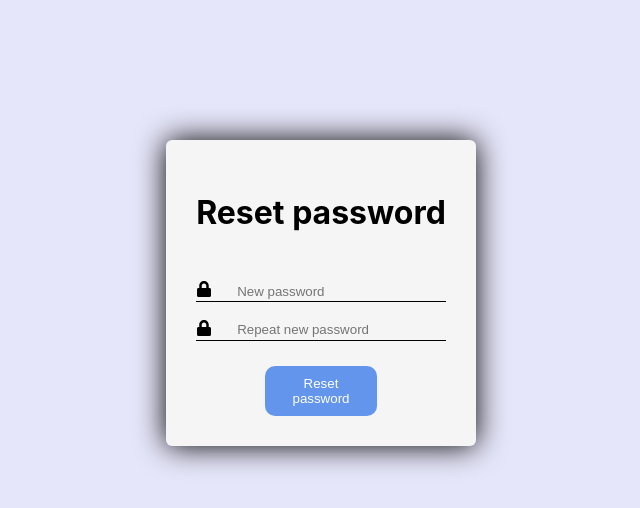
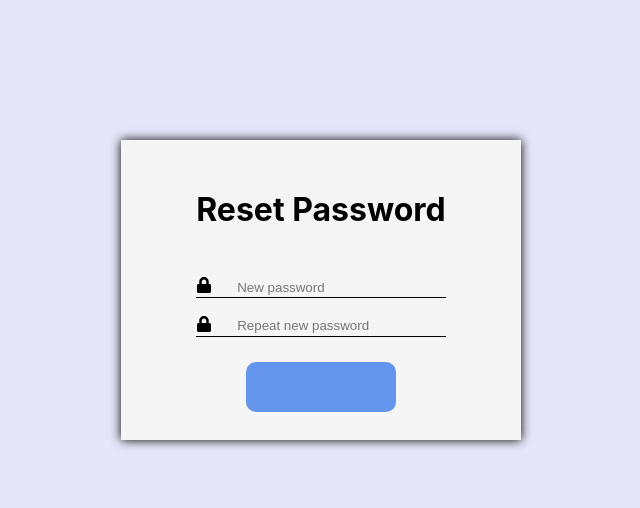
Before and after one commit to aleksarashova/DiplomnaRabota2025, a React (Create React App) app in the folder frontend/: page /reset-password in a window 1280 px wide. Shown: the top 508 px of the page, without its empty margins (319-959 px from the left). Built offline with nearby package versions, Linux system fonts and the light colour scheme.

Commit message:
feat: created the frontend for resetting the user's password

```diff
--- a/frontend/src/components/forms/reset-password/ResetPasswordForm.tsx
+++ b/frontend/src/components/forms/reset-password/ResetPasswordForm.tsx
@@ -1,30 +1,97 @@
-import React from "react";
+import React, {FormEvent, useState} from "react";
+import "./reset-password.css";
 import "../form.css";
-
 import { FaLock } from "react-icons/fa";
+import { useNavigate } from "react-router-dom";
+import { resetUserPassword } from "./requests";
+import { ResetPasswordFormData } from "./types";
 
 const ResetPasswordForm = () => {
+    const [password, setPassword] = useState("");
+    const [confirmPassword, setConfirmPassword] = useState("");
+    const [errorMessage, setErrorMessage] = useState("");
+    const [visibilityResetPasswordErrorPopup, setVisibilityResetPasswordErrorPopup] = useState(false);
+    const navigate = useNavigate();
+
+    const handleInvalidInput = (message: string) => {
+        setErrorMessage(message);
+        setVisibilityResetPasswordErrorPopup(true);
+    }
+
+    const handleSubmit = async (e: FormEvent<HTMLFormElement>) => {
+        e.preventDefault();
+
+        if (password !== confirmPassword) {
+            setErrorMessage("Passwords do not match.");
+            return;
+        }
+
+        const urlParams = new URLSearchParams(window.location.search);
+        const resetKey = urlParams.get("token");
+
+        if (!resetKey) {
+            setErrorMessage("Invalid or missing reset token.");
+            return;
+        }
+
+        const formData: ResetPasswordFormData = {
+            password: password,
+            reset_password_key: resetKey,
+        };
+
+        try {
+            await resetUserPassword(formData);
+            navigate("/login");
+        } catch (error) {
+            console.error("Error:", error);
+            if (error instanceof Error) {
+                handleInvalidInput(error.message);
+            } else {
+                handleInvalidInput("An unknown error occurred.");
+            }
+        }
+    }
+
     return (
         <div className="form-page">
             <div className="form-wrapper" id="formWrapperResetPassword">
                 <div className="form-content" id="formContentResetPassword">
-                    <form action="">
-                        <h1 className="form-title" id="formTitleResetPassword">Reset password</h1>
+                    <form onSubmit={handleSubmit}>
+                        <h1 className="form-title" id="formTitleResetPassword">Reset Password</h1>
+                        {errorMessage && <p className="error-message">{errorMessage}</p>}
                         <div className="form-input-box">
-                            <div className="form-icon"><FaLock/></div>
-                            <input type="text" placeholder="New password" className="form-input" required/>
+                            <div className="form-icon"><FaLock /></div>
+                            <input
+                                type="password"
+                                placeholder="New password"
+                                className="form-input"
+                                required
+                                value={password}
+                                onChange={(e) => setPassword(e.target.value)}
+                            />
                         </div>
                         <div className="form-input-box">
-                            <div className="form-icon"><FaLock/></div>
-                            <input type="text" placeholder="Repeat new password" className="form-input" required/>
+                            <div className="form-icon"><FaLock /></div>
+                            <input
+                                type="password"
+                                placeholder="Repeat new password"
+                                className="form-input"
+                                required
+                                value={confirmPassword}
+                                onChange={(e) => setConfirmPassword(e.target.value)}
+                            />
                         </div>
-                        <button type="submit" className="form-button" id="formButtonResetPassword">Reset password
+                        <button
+                            type="submit"
+                            className="form-button"
+                            id="formButtonResetPassword"
+                        >
                         </button>
                     </form>
                 </div>
             </div>
         </div>
     );
-}
+};
 
 export default ResetPasswordForm;
--- /dev/null
+++ b/frontend/src/components/forms/reset-password/requests.ts
@@ -0,0 +1,25 @@
+import {ResetPasswordFormData} from "./types";
+
+export const resetUserPassword = async (formData: ResetPasswordFormData) => {
+    try {
+        const response = await fetch("http://localhost:8000/api/users/reset-password", {
+            method: "POST",
+            headers: {
+                "Content-Type": "application/json",
+            },
+            body: JSON.stringify(formData),
+        });
+
+        const data = await response.json();
+
+        if (!response.ok) {
+            const errorMessage = data.errors && data.errors.length > 0 ? data.errors[0] : data.message || "An unknown error occurred";
+            throw new Error(errorMessage);
+        }
+
+        return data;
+    } catch (error) {
+        console.error("Error during resetting password:", error);
+        throw error;
+    }
+}
--- a/frontend/src/components/forms/reset-password/reset-password.css
+++ b/frontend/src/components/forms/reset-password/reset-password.css
@@ -1,5 +1,5 @@
 #formWrapperResetPassword {
-    width: 500px;
+    width: 400px;
     height: 300px;
     box-shadow: 0 0 10px black;
     border-radius: 0 0 0 0;
@@ -10,10 +10,11 @@
 }
 
 #formTitleResetPassword {
-    padding-bottom: 10%;
+    padding-bottom: 10px;
 }
 
 #formButtonResetPassword {
-    width: 60%;
-    height: 30%;
+    width: 150px;
+    height: 50px;
+    font-size: 16px;
 }
--- /dev/null
+++ b/frontend/src/components/forms/reset-password/types.ts
@@ -0,0 +1,4 @@
+export interface ResetPasswordFormData {
+    password: string;
+    reset_password_key: string;
+}
--- a/frontend/src/components/pages/forgot-password/ForgotPassword.tsx
+++ b/frontend/src/components/pages/forgot-password/ForgotPassword.tsx
@@ -1,15 +1,11 @@
 import React from "react";
 
-import Header from "../../sections/header/Header";
 import ForgotPasswordForm from "../../forms/forgot-password/ForgotPasswordForm";
-import Footer from "../../sections/footer/Footer";
 
 const ForgotPasswordPage = () => {
     return (
         <div className="form-page">
-            <Header isLoggedIn={false} isAdmin={false} isProfilePage={false} isHomePage={false}/>
             <ForgotPasswordForm />
-            <Footer />
         </div>
     );
 }
```
